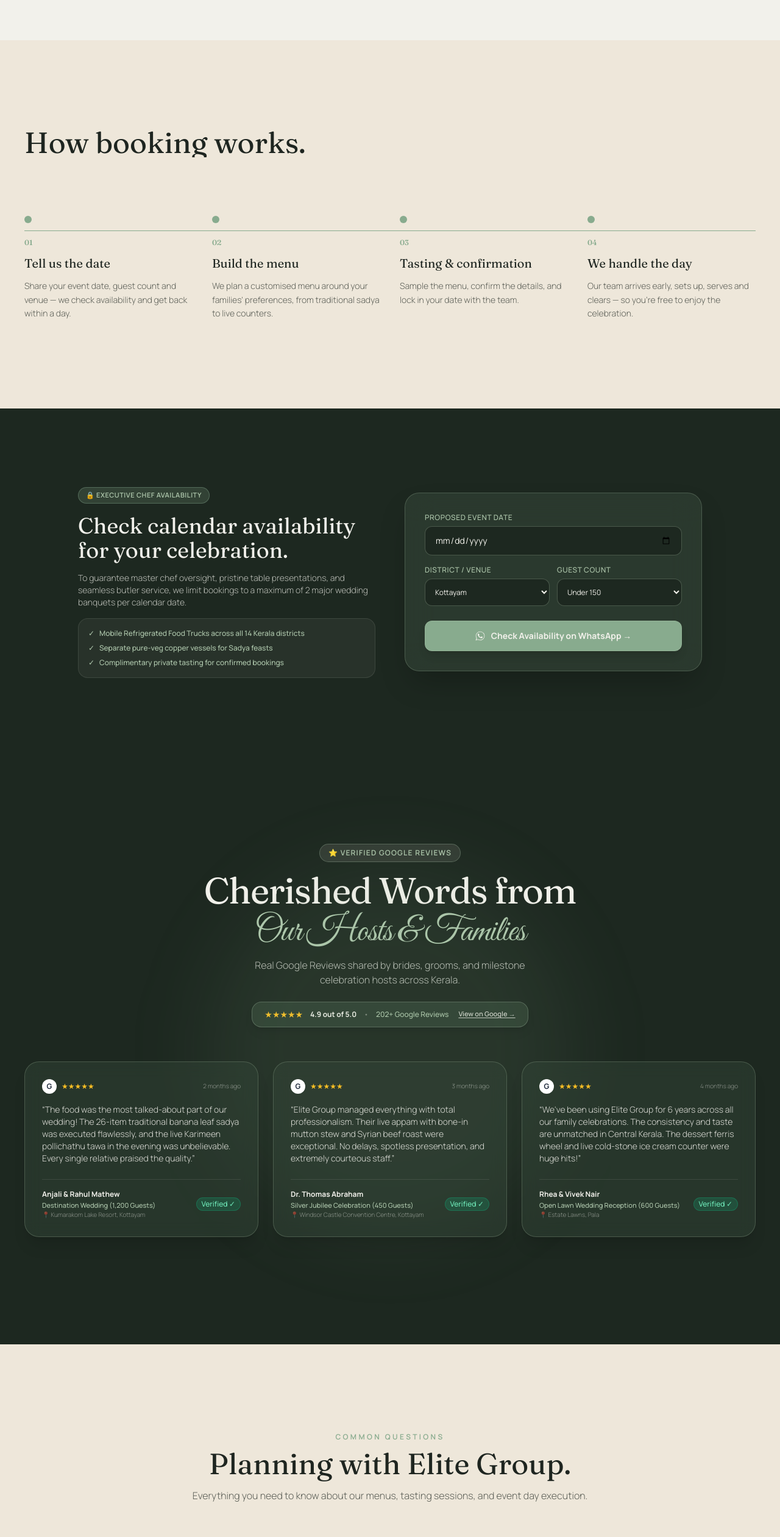
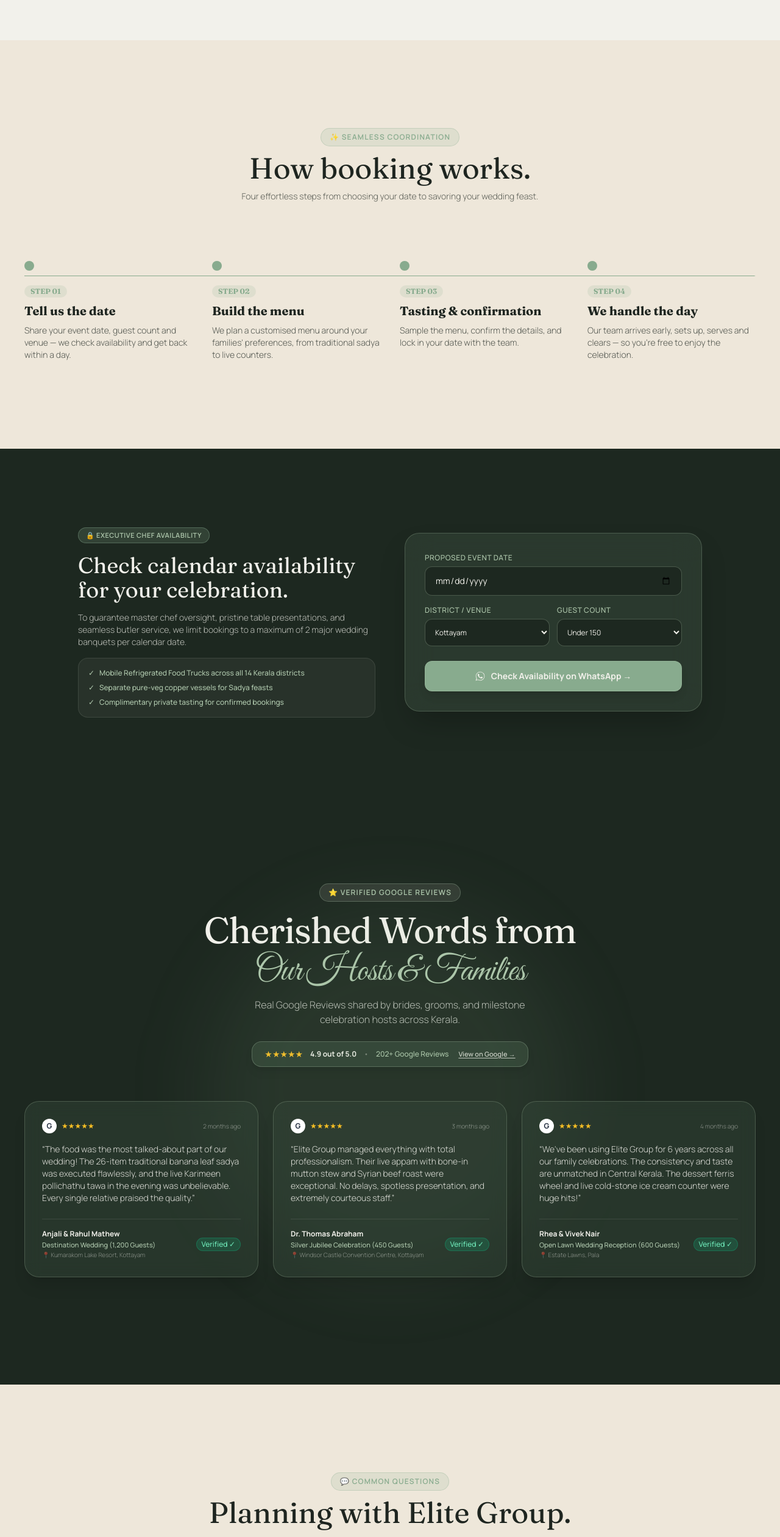
Before and after one commit to thenameisanzu/elite-catering, a Next.js app: page / in a window 1280 px wide. Shown: the part 6134-8655 px from the top of the page at 61% size. Built offline with nearby package versions, Linux system fonts and the light colour scheme.

Commit message:
feat: add scroll reveal animations to Process and FAQ sections and optimize next.config for image performance

```diff
--- a/components/FaqSection.tsx
+++ b/components/FaqSection.tsx
@@ -12,43 +12,64 @@ export default function FaqSection() {
   };
 
   return (
-    <section id="faq" className="relative py-28 md:py-36 px-6 md:px-10 bg-sand">
+    <section id="faq" className="relative py-24 md:py-36 px-6 md:px-10 bg-sand overflow-hidden">
       <div className="max-w-4xl mx-auto">
-        <div className="text-center mb-16">
-          <p className="text-xs tracking-widest2 uppercase text-sage font-semibold mb-3">
-            Common Questions
-          </p>
+
+        {/* Header */}
+        <div className="text-center mb-14 sm:mb-16">
+          <motion.div
+            initial={{ opacity: 0, y: -10 }}
+            whileInView={{ opacity: 1, y: 0 }}
+            viewport={{ once: true, margin: "-10%" }}
+            transition={{ duration: 0.5 }}
+            className="inline-flex items-center gap-2 px-3.5 py-1.5 rounded-full bg-sage/15 border border-sage/30 text-sage text-[11px] sm:text-xs font-semibold uppercase tracking-widest mb-3"
+          >
+            <span>💬 Common Questions</span>
+          </motion.div>
+
           <motion.h2
-            initial={{ opacity: 0, y: 15 }}
+            initial={{ opacity: 0, y: 20 }}
             whileInView={{ opacity: 1, y: 0 }}
-            viewport={{ once: true }}
-            transition={{ duration: 0.7 }}
-            className="font-display text-3xl md:text-5xl text-ink leading-tight"
+            viewport={{ once: true, margin: "-10%" }}
+            transition={{ duration: 0.7, delay: 0.1 }}
+            className="font-display text-3xl sm:text-5xl text-ink leading-tight mb-3"
           >
             Planning with Elite Group.
           </motion.h2>
-          <p className="mt-4 text-ink/70 font-light text-sm md:text-base">
+
+          <motion.p
+            initial={{ opacity: 0 }}
+            whileInView={{ opacity: 1 }}
+            viewport={{ once: true }}
+            transition={{ duration: 0.7, delay: 0.2 }}
+            className="text-xs sm:text-base text-ink/75 font-light max-w-xl mx-auto"
+          >
             Everything you need to know about our menus, tasting sessions, and event day execution.
-          </p>
+          </motion.p>
         </div>
 
+        {/* Accordion FAQ List */}
         <div className="space-y-4">
           {faqs.map((faq, i) => {
             const isOpen = openIdx === i;
             return (
-              <div
+              <motion.div
                 key={i}
-                className="bg-linen/90 border border-sage-light/50 rounded-2xl overflow-hidden transition-all duration-200"
+                initial={{ opacity: 0, y: 20 }}
+                whileInView={{ opacity: 1, y: 0 }}
+                viewport={{ once: true, margin: "-5%" }}
+                transition={{ duration: 0.5, delay: i * 0.08 }}
+                className="bg-linen/95 border border-sage-light/50 rounded-2xl overflow-hidden transition-all duration-300 shadow-sm hover:shadow-md hover:border-sage/40"
               >
                 <button
                   type="button"
                   onClick={() => toggleFaq(i)}
-                  className="w-full text-left p-6 md:p-7 flex items-center justify-between gap-4 font-display text-base md:text-lg text-ink font-semibold"
+                  className="w-full text-left p-5 sm:p-7 flex items-center justify-between gap-4 font-display text-base sm:text-lg text-ink font-semibold"
                 >
                   <span>{faq.question}</span>
                   <span
                     className={`w-7 h-7 rounded-full bg-sand flex items-center justify-center text-xs shrink-0 transition-transform duration-300 ${
-                      isOpen ? "rotate-180 bg-sage text-linen" : "text-ink/60"
+                      isOpen ? "rotate-180 bg-sage text-linen shadow-sm" : "text-ink/60"
                     }`}
                   >
                     ▼
@@ -61,16 +82,16 @@ export default function FaqSection() {
                       initial={{ height: 0, opacity: 0 }}
                       animate={{ height: "auto", opacity: 1 }}
                       exit={{ height: 0, opacity: 0 }}
-                      transition={{ duration: 0.35, ease: "easeInOut" }}
+                      transition={{ duration: 0.35, ease: [0.25, 0.1, 0.25, 1] }}
                       className="overflow-hidden"
                     >
-                      <div className="px-6 pb-6 md:px-7 md:pb-7 text-xs md:text-sm text-ink/75 leading-relaxed font-light border-t border-sage-light/20 pt-4">
+                      <div className="px-5 pb-5 sm:px-7 sm:pb-7 text-xs sm:text-sm text-ink/80 leading-relaxed font-light border-t border-sage-light/20 pt-4">
                         {faq.answer}
                       </div>
                     </motion.div>
                   )}
                 </AnimatePresence>
-              </div>
+              </motion.div>
             );
           })}
         </div>
--- a/components/Process.tsx
+++ b/components/Process.tsx
@@ -8,25 +8,48 @@ export default function Process() {
   const ref = useRef<HTMLDivElement>(null);
   const { scrollYProgress } = useScroll({
     target: ref,
-    offset: ["start 70%", "end 60%"],
+    offset: ["start 80%", "end 60%"],
   });
   const lineScale = useTransform(scrollYProgress, [0, 1], [0, 1]);
 
   return (
-    <section className="relative py-28 md:py-36 px-6 md:px-10 bg-sand">
+    <section className="relative py-24 md:py-36 px-6 md:px-10 bg-sand overflow-hidden">
       <div className="max-w-7xl mx-auto">
-        <div className="overflow-hidden mb-16 md:mb-24">
+
+        {/* Header */}
+        <div className="overflow-hidden mb-16 md:mb-24 text-center max-w-2xl mx-auto">
+          <motion.div
+            initial={{ opacity: 0, y: -10 }}
+            whileInView={{ opacity: 1, y: 0 }}
+            viewport={{ once: true, margin: "-10%" }}
+            transition={{ duration: 0.5 }}
+            className="inline-flex items-center gap-2 px-3.5 py-1.5 rounded-full bg-sage/15 border border-sage/30 text-sage text-[11px] sm:text-xs font-semibold uppercase tracking-widest mb-3"
+          >
+            <span>✨ Seamless Coordination</span>
+          </motion.div>
+
           <motion.h2
-            initial={{ y: "100%" }}
-            whileInView={{ y: "0%" }}
+            initial={{ opacity: 0, y: 20 }}
+            whileInView={{ opacity: 1, y: 0 }}
             viewport={{ once: true, margin: "-10%" }}
-            transition={{ duration: 0.9, ease: [0.65, 0, 0.35, 1] }}
-            className="font-display text-3xl md:text-5xl leading-tight text-ink"
+            transition={{ duration: 0.7, delay: 0.1 }}
+            className="font-display text-3xl sm:text-5xl leading-tight text-ink mb-3"
           >
             How booking works.
           </motion.h2>
+
+          <motion.p
+            initial={{ opacity: 0 }}
+            whileInView={{ opacity: 1 }}
+            viewport={{ once: true }}
+            transition={{ duration: 0.7, delay: 0.2 }}
+            className="text-xs sm:text-sm text-ink/70 font-light"
+          >
+            Four effortless steps from choosing your date to savoring your wedding feast.
+          </motion.p>
         </div>
 
+        {/* Process Steps */}
         <div ref={ref} className="relative">
           <div className="hidden md:block absolute top-6 left-0 right-0 h-px bg-sage/20" />
           <motion.div
@@ -34,20 +57,22 @@ export default function Process() {
             className="hidden md:block absolute top-6 left-0 right-0 h-px bg-sage origin-left"
           />
 
-          <div className="grid md:grid-cols-4 gap-10 md:gap-8">
+          <div className="grid grid-cols-1 sm:grid-cols-2 md:grid-cols-4 gap-8 md:gap-8">
             {process.map((p, i) => (
               <motion.div
                 key={p.step}
-                initial={{ opacity: 0, y: 20 }}
+                initial={{ opacity: 0, y: 30 }}
                 whileInView={{ opacity: 1, y: 0 }}
                 viewport={{ once: true, margin: "-10%" }}
-                transition={{ duration: 0.6, delay: i * 0.15 }}
-                className="relative"
+                transition={{ duration: 0.6, delay: i * 0.15, ease: [0.25, 0.1, 0.25, 1] }}
+                className="relative bg-white/60 md:bg-transparent p-6 md:p-0 rounded-2xl border md:border-0 border-sand-dark/30 shadow-sm md:shadow-none hover:translate-y-[-4px] transition-transform duration-300"
               >
-                <div className="w-3 h-3 rounded-full bg-sage mb-6 hidden md:block ring-4 ring-sand" />
-                <span className="font-display text-xs text-sage font-semibold block mb-3">{p.step}</span>
-                <h3 className="font-display text-xl text-ink mb-3">{p.title}</h3>
-                <p className="text-sm text-ink/70 font-light leading-relaxed">{p.description}</p>
+                <div className="w-4 h-4 rounded-full bg-sage mb-6 hidden md:block ring-4 ring-sand shadow-sm" />
+                <span className="font-display text-xs text-sage font-bold block mb-2 px-2.5 py-0.5 rounded-full bg-sage/15 w-fit">
+                  STEP {p.step}
+                </span>
+                <h3 className="font-display text-lg sm:text-xl text-ink font-bold mb-2">{p.title}</h3>
+                <p className="text-xs sm:text-sm text-ink/75 font-light leading-relaxed">{p.description}</p>
               </motion.div>
             ))}
           </div>
--- a/next.config.mjs
+++ b/next.config.mjs
@@ -1,6 +1,12 @@
 /** @type {import('next').NextConfig} */
 const nextConfig = {
+  reactStrictMode: true,
+  poweredByHeader: false,
+  compress: true,
   images: {
+    formats: ["image/avif", "image/webp"],
+    deviceSizes: [640, 750, 828, 1080, 1200, 1920],
+    imageSizes: [16, 32, 48, 64, 96, 128, 256, 384],
     remotePatterns: [
       {
         protocol: "https",
```
